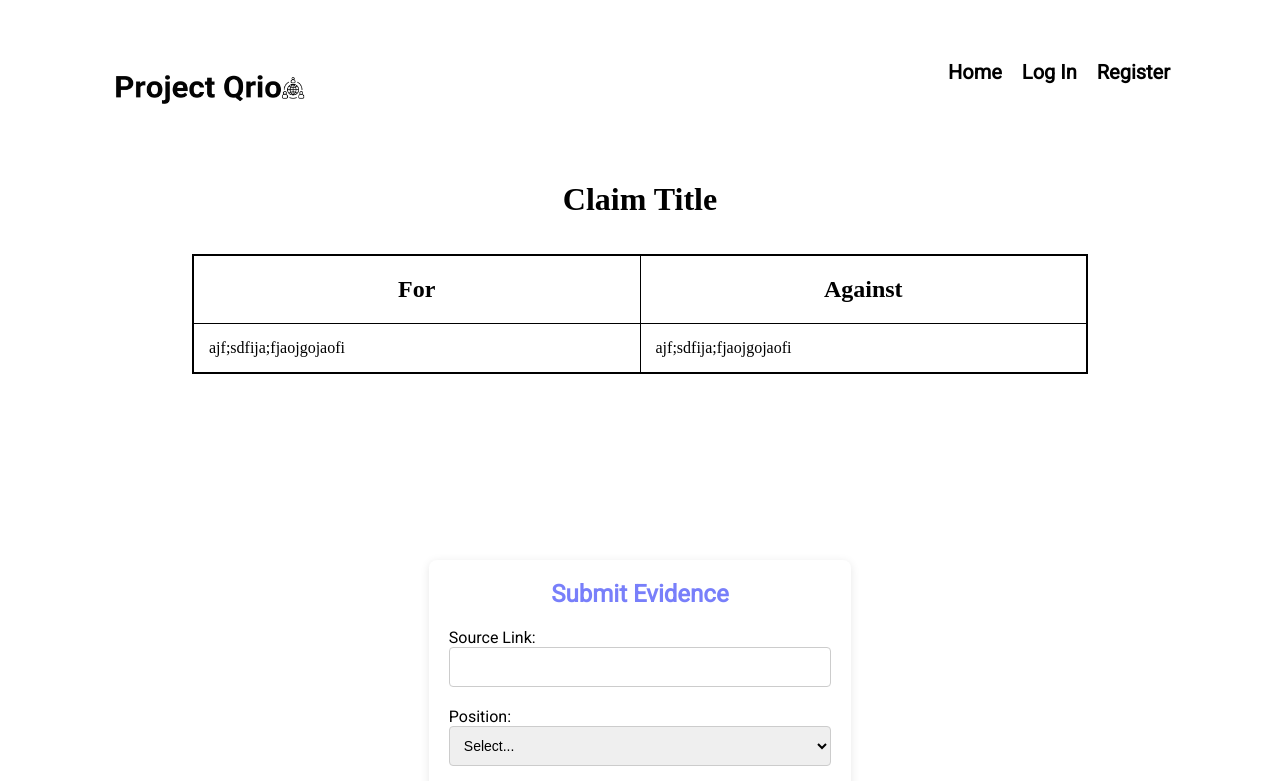
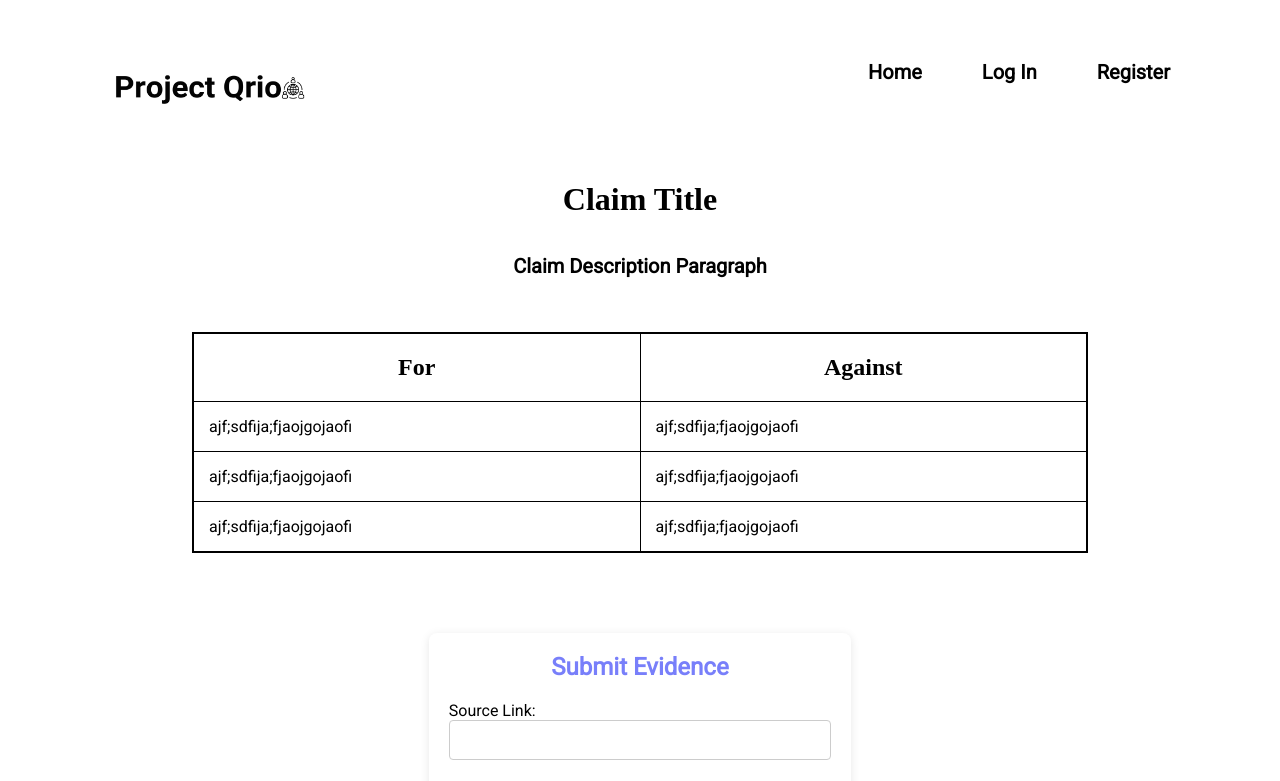
Before and after one commit to ProjectQrio/qrio-open-source, a Next.js app: page /ClaimInvestigationPage in a window 1280 px wide. Shown: the top 781 px of the page. Built offline with nearby package versions, Linux system fonts and the light colour scheme.

Commit message:
build registration page with registration form

```diff
--- a/src/components/EvidenceGrid.js
+++ b/src/components/EvidenceGrid.js
@@ -9,10 +9,22 @@ export default function EvidenceGrid() {
        <h2>Against</h2>
       </div>
       <div className="evidence-content">
-       <p>ajf;sdfija;fjaojgojaofi</p>
+       <p className="evidence-text">ajf;sdfija;fjaojgojaofi</p>
       </div>
       <div className="evidence-content">
-       <p>ajf;sdfija;fjaojgojaofi</p>
+       <p className="evidence-text">ajf;sdfija;fjaojgojaofi</p>
+      </div>
+      <div className="evidence-content">
+       <p className="evidence-text">ajf;sdfija;fjaojgojaofi</p>
+      </div>
+      <div className="evidence-content">
+       <p className="evidence-text">ajf;sdfija;fjaojgojaofi</p>
+      </div>
+      <div className="evidence-content">
+       <p className="evidence-text">ajf;sdfija;fjaojgojaofi</p>
+      </div>
+      <div className="evidence-content">
+       <p className="evidence-text">ajf;sdfija;fjaojgojaofi</p>
       </div>
 
 
--- a/src/components/Header.js
+++ b/src/components/Header.js
@@ -18,7 +18,7 @@ export default function Header() {
             <div className="links-container">
                 <Link href="/">Home</Link>
                 <Link href="/">Log In</Link>
-                <Link href="/">Register</Link>
+                <Link href="/RegisterPage">Register</Link>
             </div>
         </header>
     );
--- a/src/pages/ClaimInvestigationPage.js
+++ b/src/pages/ClaimInvestigationPage.js
@@ -10,6 +10,9 @@ function ClaimInvestigationPage() {
       <br />
       <center>
         <h1>Claim Title</h1>
+        <br /> <br />
+        <p className="claimdescriptionp">Claim Description Paragraph</p>
+      <br />
       </center>
       <br />
       <br />
--- a/src/styles/globals.css
+++ b/src/styles/globals.css
@@ -16,7 +16,7 @@
   }
 
   .links-container a {
-    margin-left: 20px;
+    margin-left: 60px;
   }
 
   .header a {
@@ -83,9 +83,9 @@
 .contact-form-container {
   display: flex;
   justify-content: center;
-  align-items: center;
   height: 100vh;
   font-family: 'Roboto', sans-serif;
+  margin-top: 80px
 }
 
 .contact-form {
@@ -145,9 +145,63 @@
 }
 
 
+.register-form {
+  width: 33%;
+  display: flex;
+  flex-direction: column;
+  gap: 20px;
+  padding: 20px;
+  background-color: white;
+  box-shadow: 0px 2px 10px rgba(0, 0, 0, 0.1);
+  border-radius: 8px;
+}
+
+.register-form input[type='text']
+.register-form input [type='email']
+.register-form input [type='password'] {
+  width: 100%; /* Make input and textarea elements stretch to fill the container */
+  height: 40px;
+  padding: 0 10px;
+  border: 1px solid #ccc;
+  border-radius: 4px;
+  font-size: 14px;
+}
+
+.register-form textarea {
+  height: 100px;
+}
+
+.register-form button[type='submit'] {
+  height: 40px;
+  color: white;
+  background-color: #787FFA;
+  border: none;
+  border-radius: 4px;
+  cursor: pointer;
+  transition: background-color 0.3s ease;
+}
+
+.register-form button[type='submit']:hover {
+  background-color: #252CFC;
+}
 
 
+.claimdescriptionp {
+  font-family: 'Roboto', sans-serif;
+  font-size: 20px;
+  font-weight: 600;
+  color: black;
+  align-items: center;
+  margin-left: 350px;
+  margin-right: 350px;
+}
 
+.evidence-text {
+  font-family: 'Roboto', sans-serif;
+  font-size: 16px;
+  font-weight: 500;
+  color: black;
+}
 
 
 
```
Also changed, not shown: src/pages/RegisterPage.js (+14 -0 lines).
